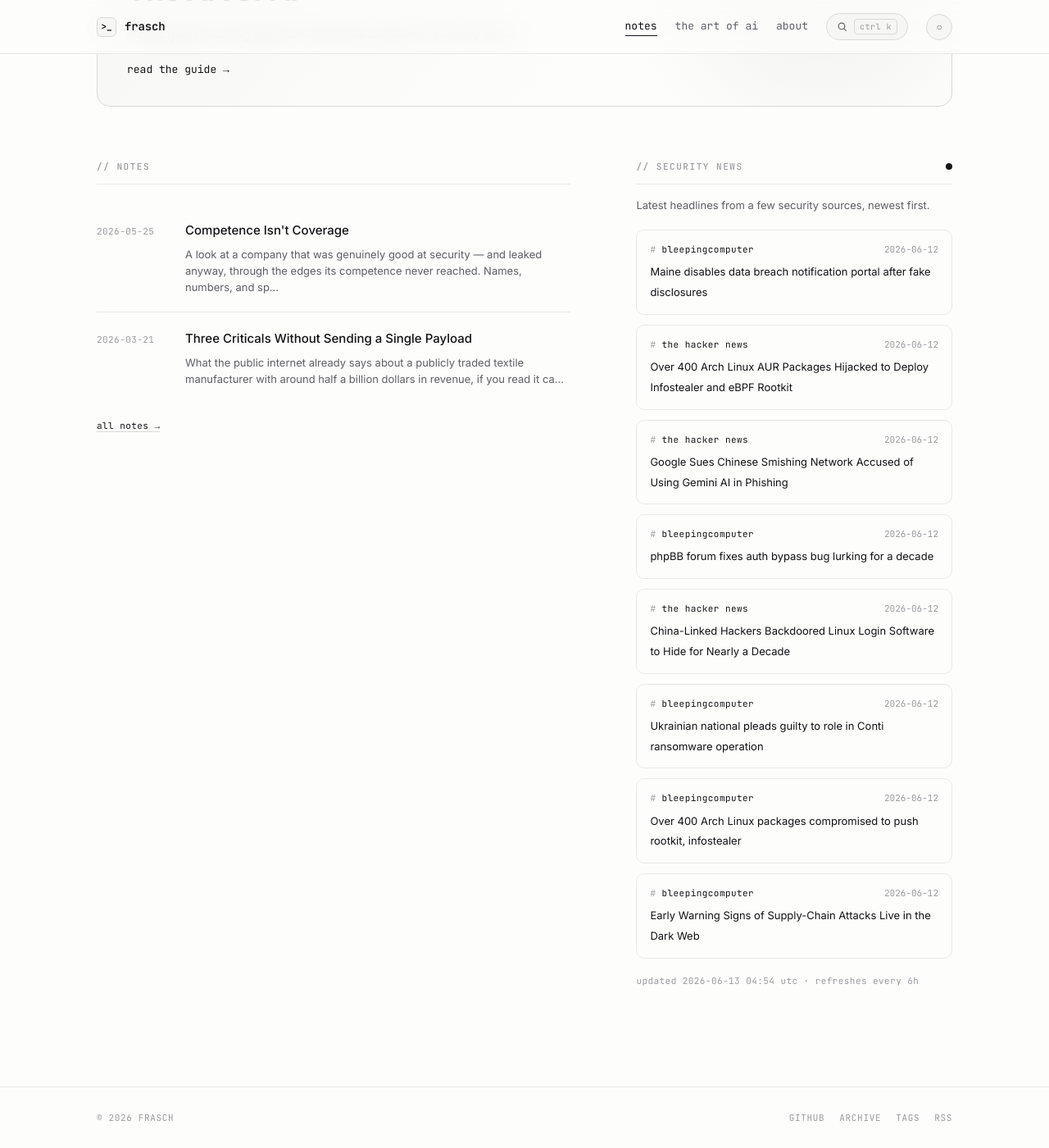
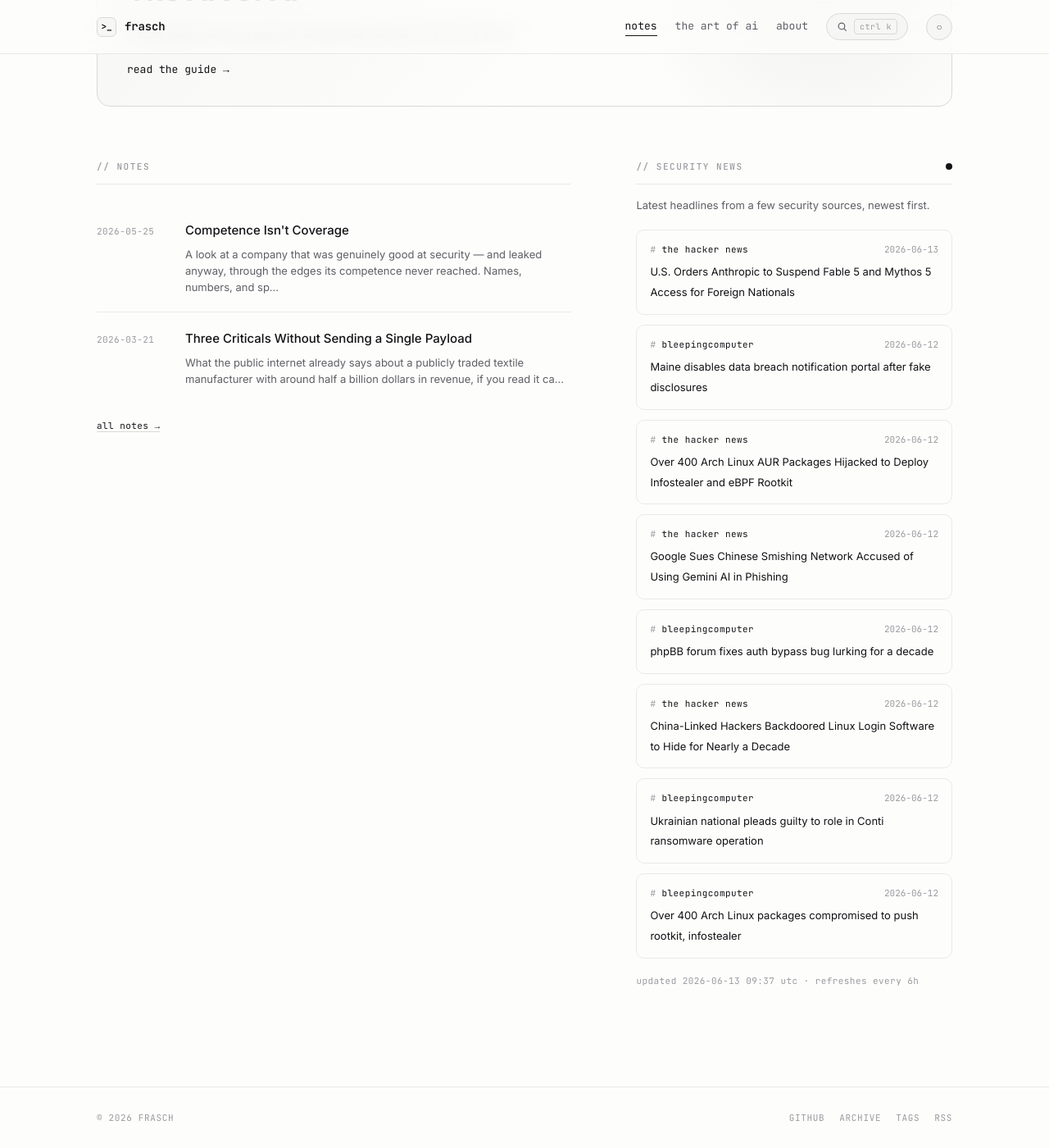
Before and after one commit to whoisfrasch/frasch, a Jekyll site: the page built from index.html, in a window 1280 px wide and 1400 px high, scrolled down 590 px. Shown: the whole window at 82% size. Built offline with Jekyll 4.4.1, drawn with Linux system fonts in a browser that asks for light colours.

Commit message:
Refresh security news feed

```diff
--- a/_data/news.json
+++ b/_data/news.json
@@ -1,6 +1,12 @@
 {
-  "updated": "2026-06-13T04:54:01Z",
+  "updated": "2026-06-13T09:37:16Z",
   "items": [
+    {
+      "source": "the hacker news",
+      "title": "U.S. Orders Anthropic to Suspend Fable 5 and Mythos 5 Access for Foreign Nationals",
+      "link": "https://thehackernews.com/2026/06/us-orders-anthropic-to-suspend-fable-5.html",
+      "date": "2026-06-13T05:42:50Z"
+    },
     {
       "source": "bleepingcomputer",
       "title": "Maine disables data breach notification portal after fake disclosures",
@@ -42,12 +48,6 @@
       "title": "Over 400 Arch Linux packages compromised to push rootkit, infostealer",
       "link": "https://www.bleepingcomputer.com/news/security/over-400-arch-linux-packages-compromised-to-push-rootkit-infostealer/",
       "date": "2026-06-12T17:03:55Z"
-    },
-    {
-      "source": "bleepingcomputer",
-      "title": "Early Warning Signs of Supply-Chain Attacks Live in the Dark Web",
-      "link": "https://www.bleepingcomputer.com/news/security/early-warning-signs-of-supply-chain-attacks-live-in-the-dark-web/",
-      "date": "2026-06-12T14:01:11Z"
     }
   ]
 }
```
